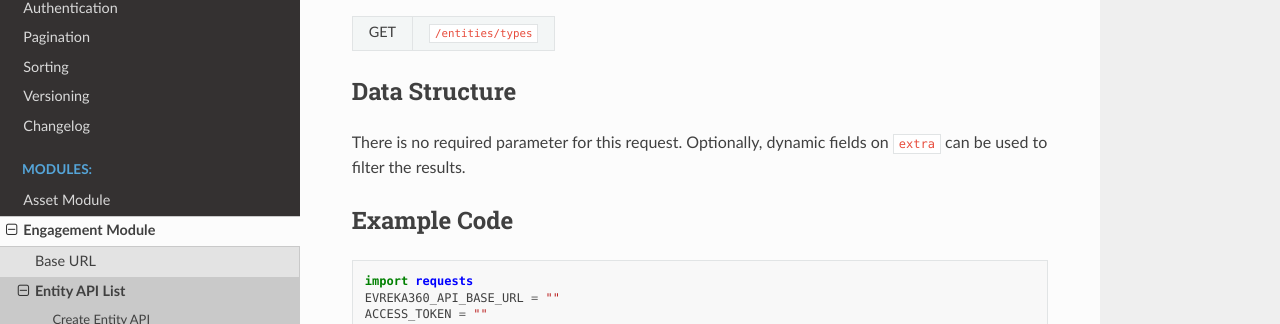
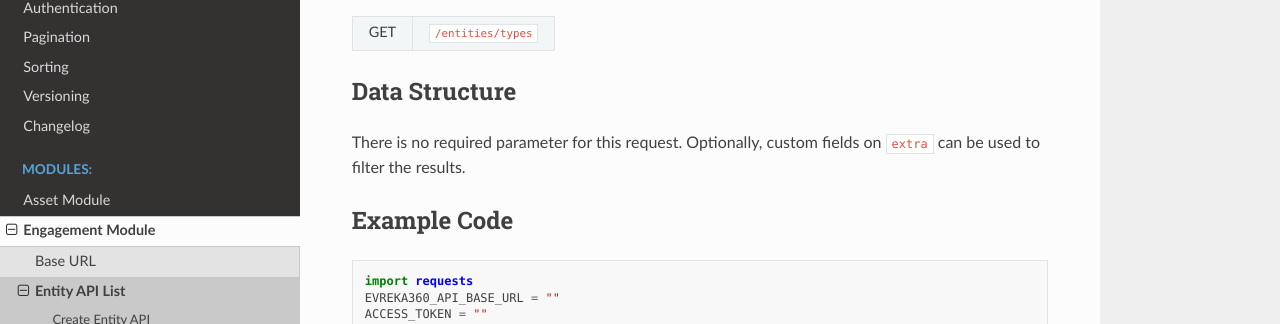
Before and after one commit to evrekadev/evreka-api-doc, a Sphinx documentation site: the page built from source/engagement/entity/types.rst, in a window 1280 px wide and 1240 px high. Shown: the part 144-468 px from the top of the window. Built offline with Sphinx 7.4.7 and the Read the Docs theme 3.1.0, drawn with Linux system fonts in a browser that asks for light colours.

Commit message:
changed "dynamic" to "custom"

```diff
--- a/source/engagement/entity/types.rst
+++ b/source/engagement/entity/types.rst
@@ -9,7 +9,7 @@ Entity Type List
 
 Data Structure
 ^^^^^^^^^^^^^^^^^
-There is no required parameter for this request. Optionally, dynamic fields on ``extra`` can be used to filter the results.
+There is no required parameter for this request. Optionally, custom fields on ``extra`` can be used to filter the results.
 
 
 Example Code
--- a/source/engagement/service_point/types.rst
+++ b/source/engagement/service_point/types.rst
@@ -9,7 +9,7 @@ Service Point Type List
 
 Data Structure
 ^^^^^^^^^^^^^^^^^
-There is no required parameter for this request. Optionally, dynamic fields on ``extra`` can be used to filter the results.
+There is no required parameter for this request. Optionally, custom fields on ``extra`` can be used to filter the results.
 
 
 Example Code
```
